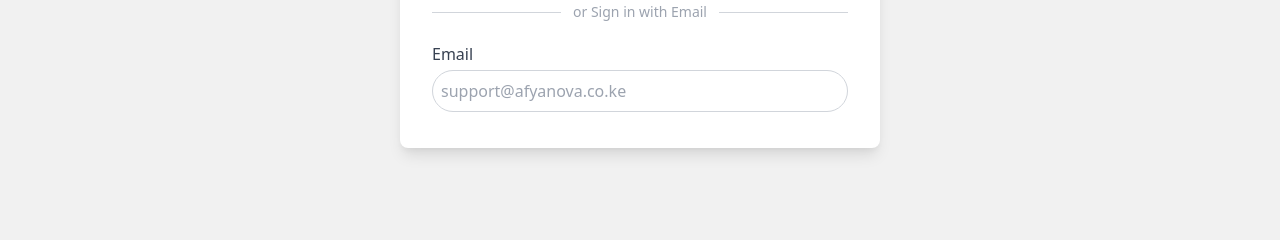
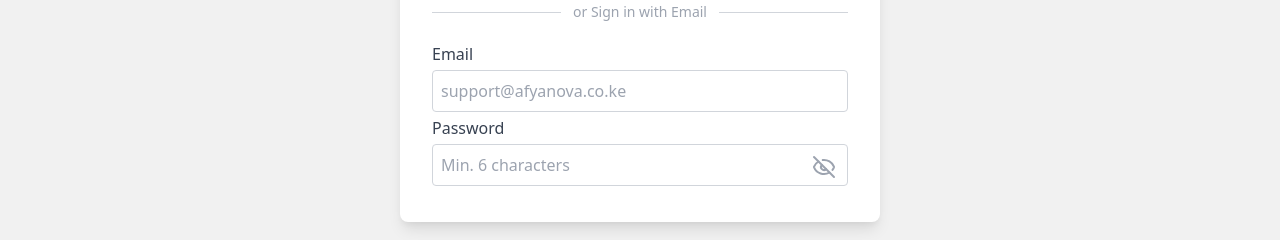
Before and after one commit to zixx-bit/E-pharma, a Next.js app in the folder apps/user-ui/: page /login in a window 1280 px wide. Shown: the part 431-671 px from the top of the page. Built offline with nearby package versions, Linux system fonts and the light colour scheme.

Commit message:
Update page.tsx

```diff
--- a/apps/user-ui/src/app/(routes)/login/page.tsx
+++ b/apps/user-ui/src/app/(routes)/login/page.tsx
@@ -4,6 +4,7 @@ import { useForm } from "react-hook-form";
 import React, { useState } from 'react'
 import Link from 'next/link';
 import GoogleButton from 'apps/user-ui/src/shared/google-button';
+import { Eye, EyeOff } from 'lucide-react';
 
 type FormData = {
     email: string;
@@ -49,13 +50,14 @@ const Login = () => {
                         <input
                             type='email'
                             placeholder='support@afyanova.co.ke'
-                        className='w-full p-2 border border-gray-300 outline-0 rounded mb-1'
+                            className='w-full p-2 border border-gray-300 outline-0 !rounded mb-1'
                             {...register("email", {
                                 required: "Email is requires",
                                 pattern: {
                                     value: /^[^\s@]+@[^\s@]+\.[^\s@]+$/,
                                     message: "Invalid email address",
                                 }
+
                             })}>
                         </input>
                         {errors.email && (
@@ -63,6 +65,30 @@ const Login = () => {
                                 {String(errors.email.message)}
                             </p>
                         )}
+
+                        <label className='block text-gray-700 mb-1'>Password</label>
+                        <div className='relative'>
+                        <input
+                            type={passwordVisible ? "text" : "password"}
+                            placeholder='Min. 6 characters'
+                            className='w-full p-2 border border-gray-300 outline-0 !rounded mb-1'
+                            {...register("password", {
+                                required: "Password is requires",
+                                minLength: {
+                                    value: 6,
+                                    message: "Password must be at least 6 characters",
+                                },
+
+                            })}>
+                        </input>
+                       <button type='button'
+                       onClick={()=> setPasswordVisible(!passwordVisible)}
+                       className='absolute inset-y-0 right-3 flex items-center text-gray-400'>
+                       {passwordVisible ? <Eye/>  : <EyeOff/>}
+
+                       </button>
+                        </div>
+
 
                     </form>
                 </div>
```
Lines whose indentation alone changed are shown as unchanged.
